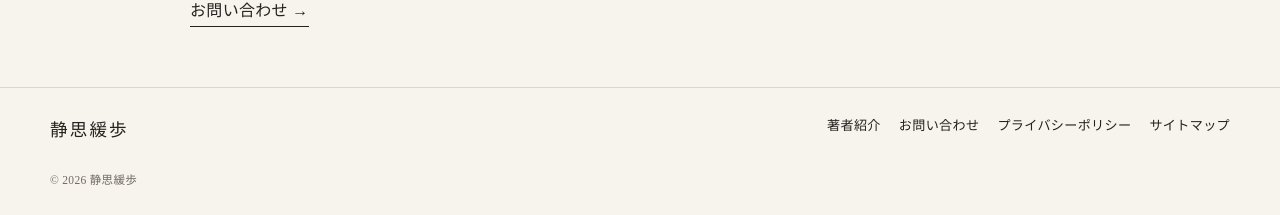
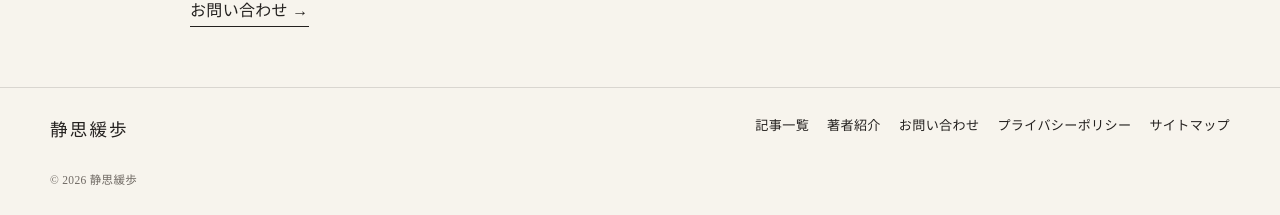
Before and after one commit to naokisuzuki-create/seishi-kanpo, a Jekyll site: the page built from index.html, in a window 1280 px wide and 900 px high, scrolled down 990 px. Shown: the part 682-897 px from the top of the window. Built offline with Jekyll 4.4.1, drawn with Linux system fonts in a browser that asks for light colours.

Commit message:
Add article archive to footer

```diff
--- a/_includes/footer.html
+++ b/_includes/footer.html
@@ -1 +1,13 @@
-<footer class="site-footer"><div class="shell site-footer__inner"><div class="site-footer__brand">静思緩歩</div><nav class="site-footer__nav" aria-label="フッターナビゲーション"><a href="{{ '/about/' | relative_url }}">著者紹介</a><a href="{{ '/contact/' | relative_url }}">お問い合わせ</a><a href="{{ '/privacy/' | relative_url }}">プライバシーポリシー</a><a href="{{ '/sitemap/' | relative_url }}">サイトマップ</a></nav><small>© {{ 'now' | date: '%Y' }} 静思緩歩</small></div></footer>
+<footer class="site-footer">
+  <div class="shell site-footer__inner">
+    <div class="site-footer__brand">静思緩歩</div>
+    <nav class="site-footer__nav" aria-label="フッターナビゲーション">
+      <a href="{{ '/articles/' | relative_url }}">記事一覧</a>
+      <a href="{{ '/about/' | relative_url }}">著者紹介</a>
+      <a href="{{ '/contact/' | relative_url }}">お問い合わせ</a>
+      <a href="{{ '/privacy/' | relative_url }}">プライバシーポリシー</a>
+      <a href="{{ '/sitemap/' | relative_url }}">サイトマップ</a>
+    </nav>
+    <small>© {{ 'now' | date: '%Y' }} 静思緩歩</small>
+  </div>
+</footer>
```
